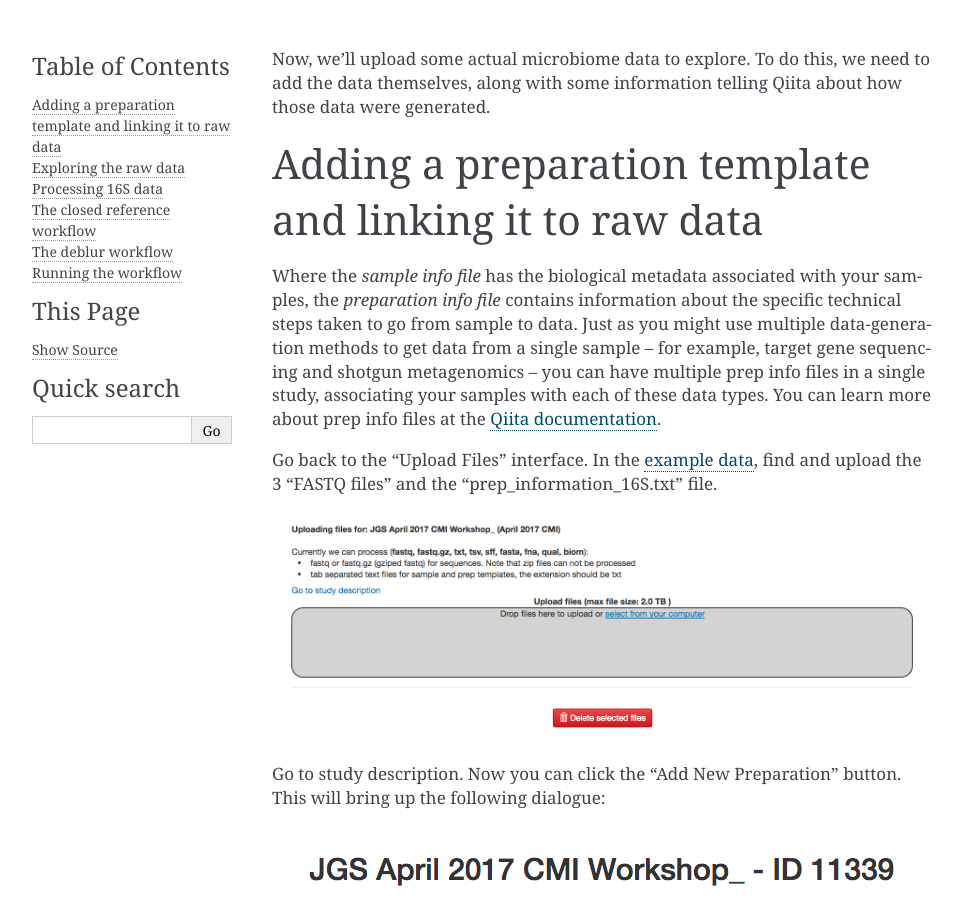
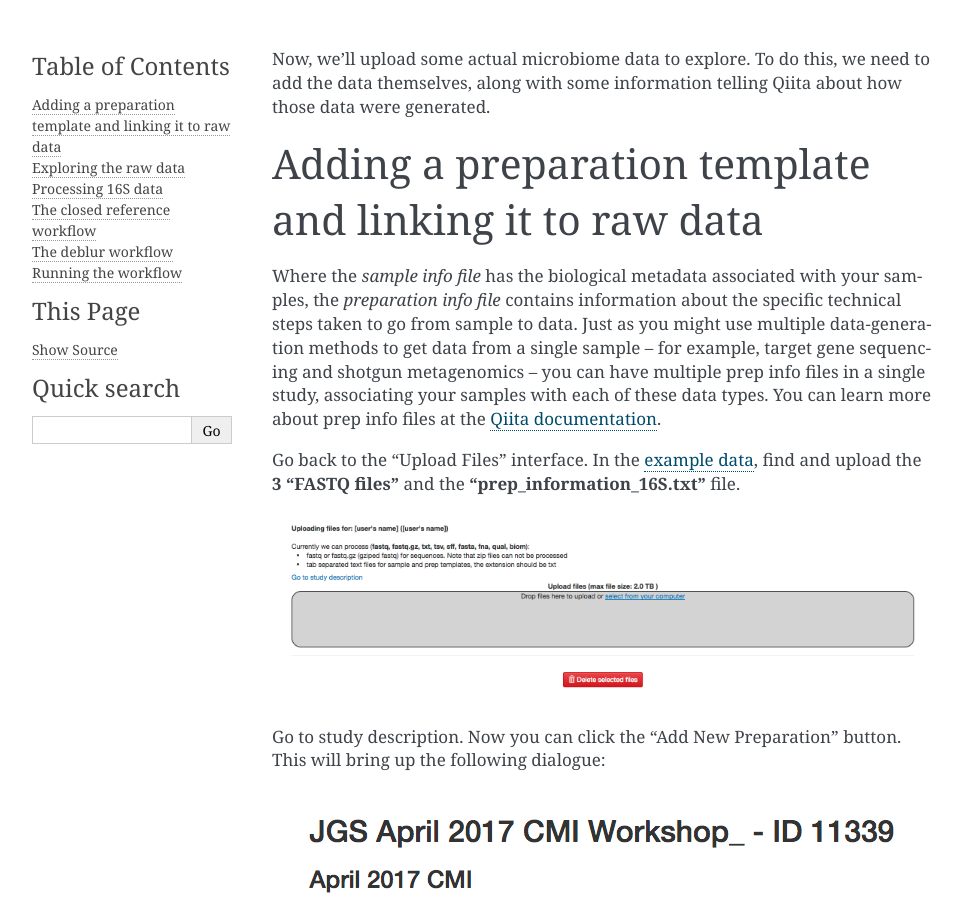
Before and after one commit to biocore/cmi-workshops, a Sphinx documentation site: the page built from docs/qiita-16S-processing.rst, in a window 1280 px wide and 900 px high. Shown: the whole window, without its empty margins (148-1110 px from the left). Built offline with Sphinx 7.4.7, drawn with Linux system fonts in a browser that asks for light colours.

Commit message:
Update qiita-16S-processing.rst

```diff
--- a/docs/qiita-16S-processing.rst
+++ b/docs/qiita-16S-processing.rst
@@ -13,10 +13,10 @@
 files in a single study, associating your samples with each of these data types.
 You can learn more about prep info files at the `Qiita documentation <https://qiita.ucsd.edu/static/doc/html/tutorials/prepare-information-files.html#prep-information-file>`__.
 
-Go back to the "Upload Files" interface. In the `example data <https://github.com/biocore/cmi-workshops/blob/master/docs/example_data/qiita-files.zip?raw=true>`__, find and upload the 3 "FASTQ
-files" and the "prep_information_16S.txt" file.
+Go back to the "Upload Files" interface. In the `example data <https://github.com/biocore/cmi-workshops/blob/master/docs/example_data/qiita-files.zip?raw=true>`__, find and upload the **3 "FASTQ
+files"** and the **"prep_information_16S.txt"** file.
 
-.. figure::  images/upload_box.png
+.. figure::  images/upload_box2.png
    :align:   center
 
 Go to study description. Now you can click the "Add New Preparation" button. This will bring up the
```
